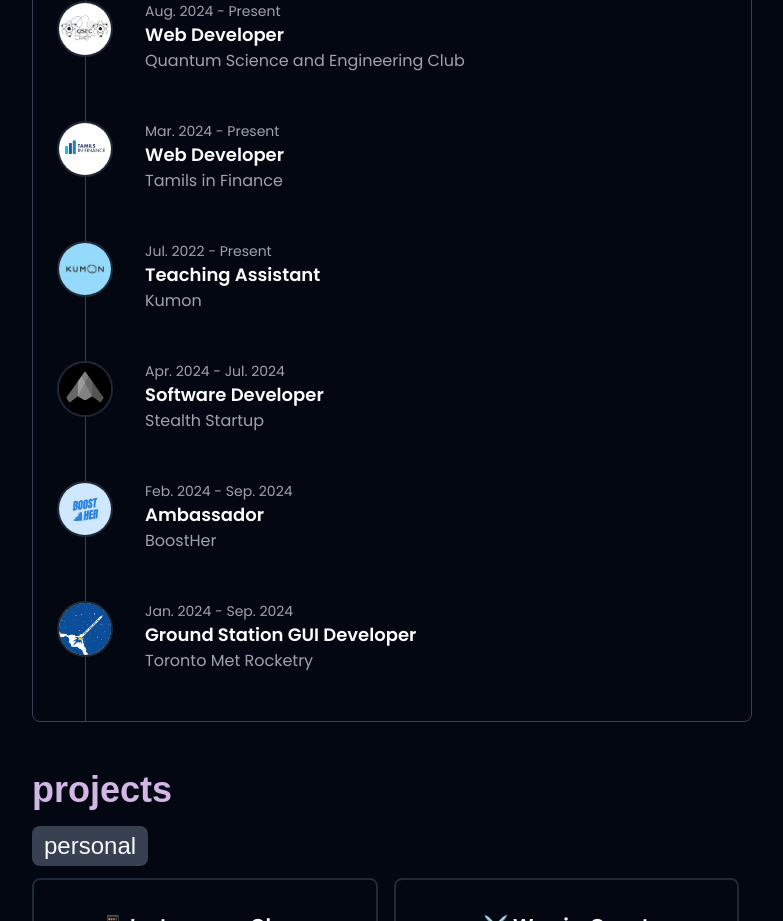
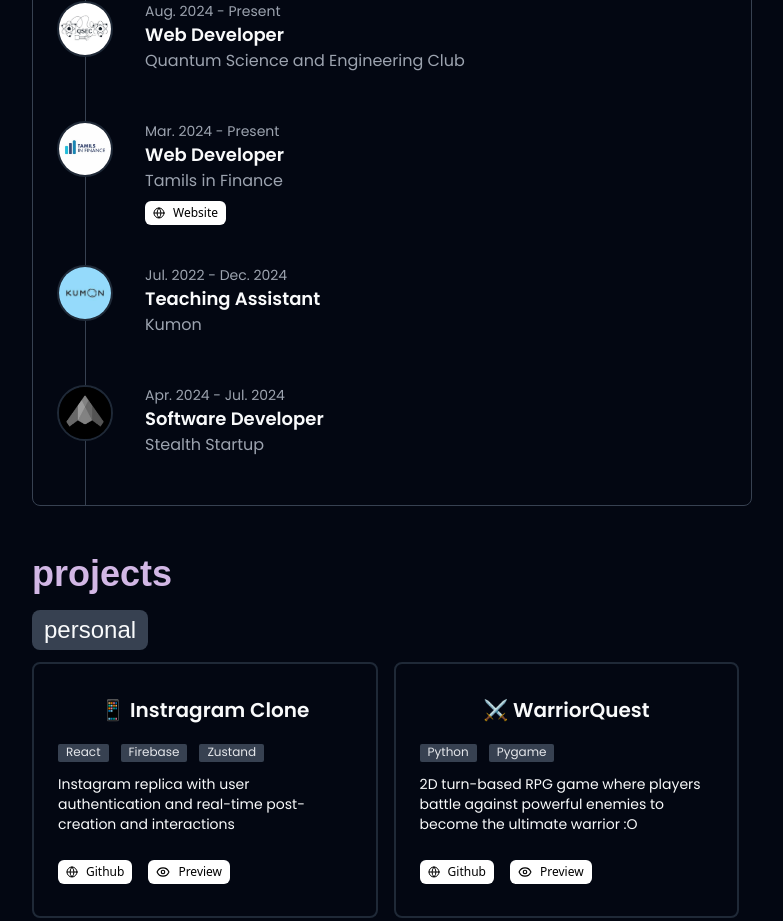
Before and after one commit to avallip443/arathi, a React (Vite) app: page / in a window 1280 px wide. Shown: the part 620-1541 px from the top of the page, without its empty margins (248-1031 px from the left). Built offline with nearby package versions, Linux system fonts and the light colour scheme; a web font is replaced by a local one.

Commit message:
update experience

```diff
--- a/src/components/experience/Card.tsx
+++ b/src/components/experience/Card.tsx
@@ -1,4 +1,5 @@
 import React from "react";
+import { Globe } from "lucide-react";
 
 interface CardProps {
   name: string;
@@ -7,6 +8,7 @@
   start: string;
   end: string;
   description: string[];
+  link?: string;
 }
 
 const Card: React.FC<CardProps> = ({
@@ -15,7 +17,8 @@
   logo,
   start,
   end,
-  description
+  description,
+  link,
 }) => {
   return (
     <div className="relative flex items-top gap-x-4">
@@ -43,6 +46,14 @@
               </li>
             ))}
         </ul>
+        {link && (
+          <a href={link} target="_blank" rel="noopener noreferrer">
+            <button className="flex items-center bg-white text-black rounded-md px-2 text-xs hover:bg-[#d2b7e5]">
+              <Globe className="w-3 mr-2" />
+              Website
+            </button>
+          </a>
+        )}
       </div>
     </div>
   );
--- a/src/components/experience/ExperienceList.tsx
+++ b/src/components/experience/ExperienceList.tsx
@@ -13,6 +13,7 @@
             start={exp.start}
             end={exp.end || "Present"}
             description={exp.description}
+            link={exp.link}
           />
         </div>
       ))}
--- a/src/utils/experience.json
+++ b/src/utils/experience.json
@@ -5,7 +5,7 @@
       "title": "(Incoming) Software Developer",
       "logo": "experience/lumerate.jpeg",
       "start": "Jan. 2025",
-      "end": "Sep. 2025",
+      "end": "Aug. 2025",
       "description": [""]
     },
     {
@@ -20,13 +20,15 @@
       "title": "Web Developer",
       "logo": "experience/tif.jpeg",
       "start": "Mar. 2024",
-      "description": [""]
+      "description": [""],
+      "link": "https://tamilsinfinance.ca/"
     },
     {
       "name": "Kumon",
       "title": "Teaching Assistant",
       "logo": "experience/kumon.jpeg",
       "start": "Jul. 2022",
+      "end": "Dec. 2024",
       "description": [""]
     },
     {
@@ -36,22 +38,6 @@
       "start": "Apr. 2024",
       "end": "Jul. 2024",
       "description": [""]
-    },
-    {
-      "name": "BoostHer",
-      "title": "Ambassador",
-      "logo": "experience/boosther.jpeg",
-      "start": "Feb. 2024",
-      "end": "Sep. 2024",
-      "description": [""]
-    },
-    {
-      "name": "Toronto Met Rocketry",
-      "title": "Ground Station GUI Developer",
-      "logo": "experience/met-rocketry.jpeg",
-      "start": "Jan. 2024",
-      "end": "Sep. 2024",
-      "description": [""]
     }
   ]
 }
```
Also changed, not shown: public/experience/met-rocketry.jpeg (deleted).
